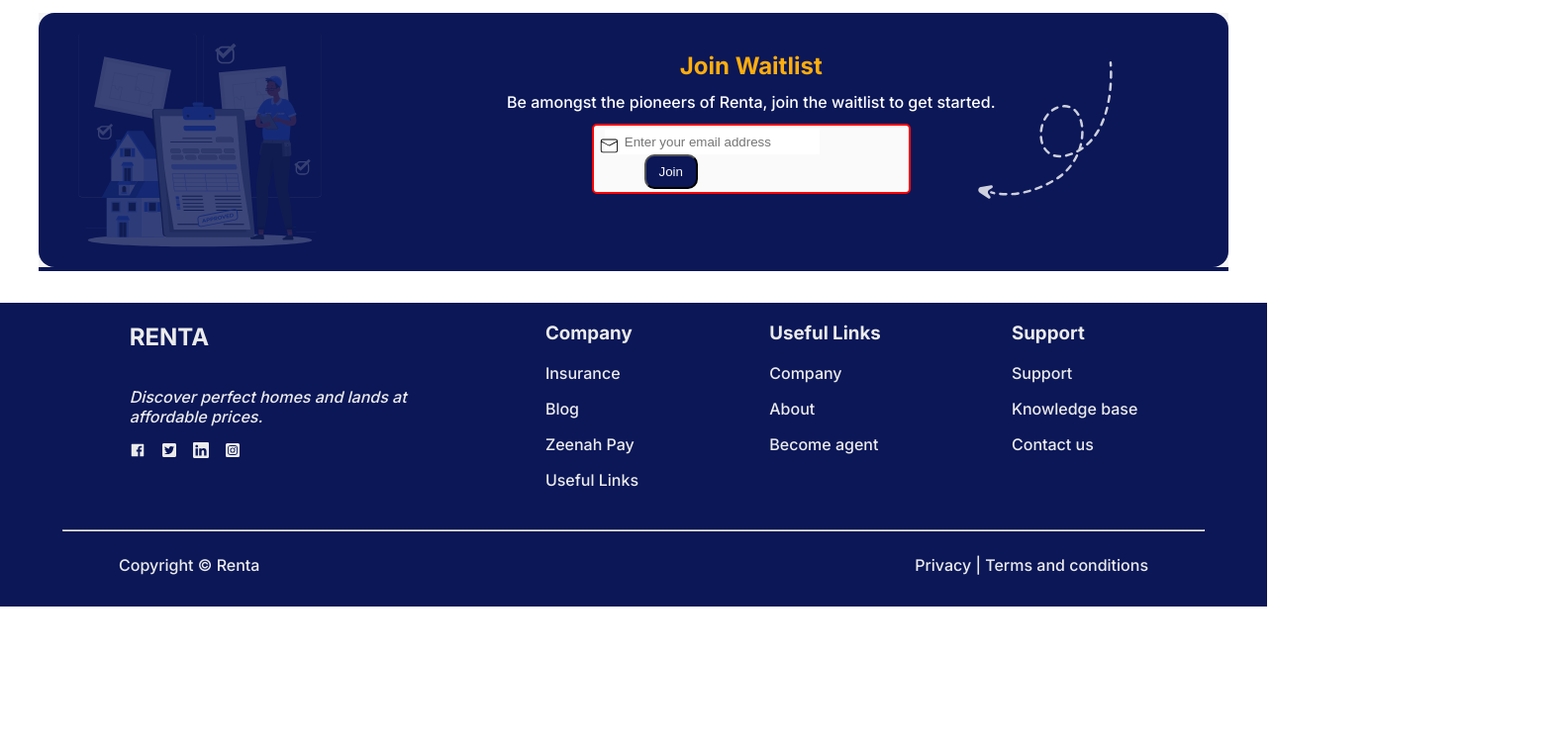
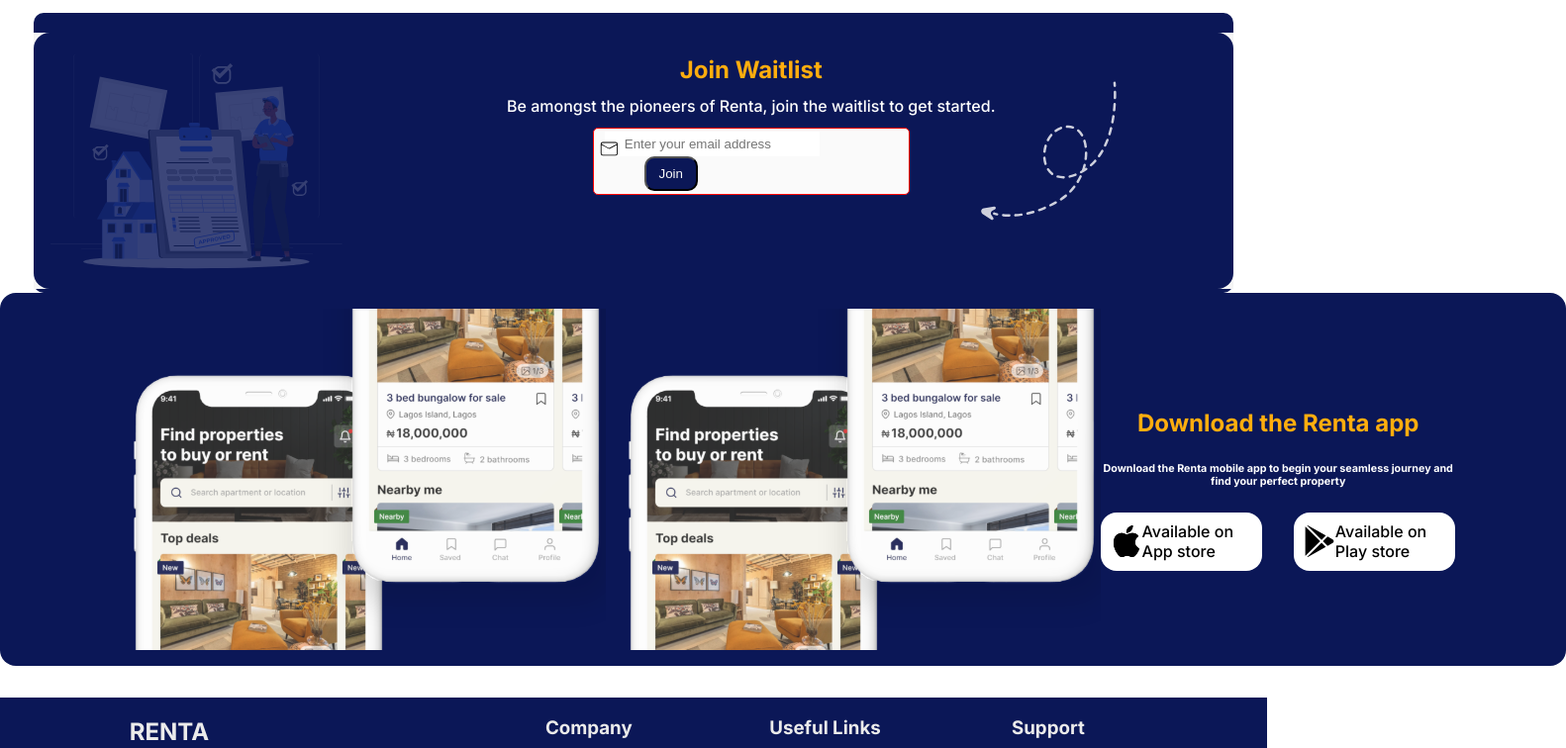
Before and after one commit to walexy026/renta, a React (Create React App) app: page / in a window 1280 px wide. Shown: the part 1960-2716 px from the top of the page at 99% size, 1582 px wide, since content can reach past the window. Before the commit the page ends 2577 px from the top, so only its background shows below. Built offline with nearby package versions, Linux system fonts and the light colour scheme.

Commit message:
mobile responsiveness 11

```diff
--- a/src/App.js
+++ b/src/App.js
@@ -18,7 +18,7 @@
       <Stats />
       <Faq />
       <Waitlist />
-      {/* <Playstore /> */}
+      <Playstore />
       <Footer />
     </div>
   );
--- a/src/components/HeroSection/HeroSection.scss
+++ b/src/components/HeroSection/HeroSection.scss
@@ -95,6 +95,14 @@
         border-radius: 10px;
         color: #fafafa;
         padding: 0.5rem;
+        @media only screen and (max-width: 768px) {
+          margin-top: 0.5rem;
+          width: 17rem;
+        }
+        @media only screen and (max-width: 500px) {
+          margin-top: 0.5rem;
+          width: 14.5rem;
+        }
       }
     }
   }
--- a/src/components/Playstore/Playstore.jsx
+++ b/src/components/Playstore/Playstore.jsx
@@ -5,11 +5,12 @@
 import playStore from "../../Assets/playStore.svg";
 const Playstore = () => {
   return (
-    <div>
+    <div className="wrapperPlaystore">
       <div className="playstore">
         <img src={playStore} alt="playStore" />
+        <img src={playStore} alt="playStore" />
         <div className="playText">
-          <h5>Download the Renta app</h5>
+          <h2>Download the Renta app</h2>
           <h6>
             Download the Renta mobile app to begin your seamless journey and
             find your perfect property
--- a/src/components/Playstore/Playstore.scss
+++ b/src/components/Playstore/Playstore.scss
@@ -1,25 +1,39 @@
+.wrapperPlaystore {
+  display: grid;
+  place-items: center;
+}
 .playstore {
-  //   margin: 2rem 18rem;
+  // margin: 2rem 18rem;
+  // margin-left: 15rem;
+  padding: 1rem 7rem;
   background: #0b1757;
   border-radius: 16px;
   display: flex;
   align-items: center;
   justify-content: space-evenly;
   //   height: 250px;
-  //   width: 250px;
+  // width: 1201px;
+  @media only screen and (max-width: 768px) {
+    flex-direction: column;
+    padding: 1rem;
+  }
   .playText {
-    h5 {
+    h2 {
       text-align: center;
-      color: #ffffff;
+      color: #ffad0e;
     }
     h6 {
-      color: #ffad0e;
+      color: #ffffff;
+      text-align: center;
     }
     .store {
       display: flex;
       justify-content: center;
       align-items: center;
       gap: 2rem;
+      @media only screen and (max-width: 768px) {
+        flex-direction: column;
+      }
       .gStore,
       .aStore {
         background: #ffffff;
--- a/src/components/Tabs/HeroTab.js
+++ b/src/components/Tabs/HeroTab.js
@@ -1,4 +1,4 @@
-import React, { useState } from "react";
+import React from "react";
 import { Tab, Tabs, TabList, TabPanel } from "react-tabs";
 import "react-tabs/style/react-tabs.scss";
 import "./HeroTab.scss";
--- a/src/components/Waitlist/Waitlist.jsx
+++ b/src/components/Waitlist/Waitlist.jsx
@@ -6,6 +6,7 @@
   return (
     <div className="wrapperWaitlist">
       <div className="waitList">
+        <b>h</b>
         <img src={waitlist} alt="waitlist" />
         <div className="centerForm">
           <h2>Join Waitlist</h2>
--- a/src/components/Waitlist/Waitlist.scss
+++ b/src/components/Waitlist/Waitlist.scss
@@ -14,6 +14,10 @@
     @media only screen and (max-width: 990px) {
       left: 20%;
     }
+    @media only screen and (max-width: 500px) {
+      margin-top: 2rem;
+      left: 4%;
+    }
     h2 {
       margin: 0;
       color: #ffad0e;
@@ -25,9 +29,26 @@
   }
   .waitList {
     background: #0b1757;
-    // @media only screen and (min-width: 768px) {
-    //   display: none;
-    // }
+    border-radius: 10px;
+    @media only screen and (max-width: 768px) {
+      height: 20rem;
+      width: 580px;
+    }
+    @media only screen and (max-width: 500px) {
+      height: 20rem;
+      width: 465px;
+    }
+    @media only screen and (max-width: 450px) {
+      height: 20rem;
+      width: 402px;
+    }
+    @media only screen and (max-width: 380px) {
+      height: 20rem;
+      width: 320px;
+    }
+    b {
+      opacity: 0;
+    }
     img {
       width: 100%;
       height: auto;
@@ -43,12 +64,16 @@
     // place-items: center;
   }
   .wrapperForm {
-    border: 2px solid red;
+    border: 1px solid red;
     border-radius: 5px;
     background-color: #fafafa;
     width: 19rem;
     padding: 0.2rem 0.2rem 0.2rem 0.7rem;
     position: relative;
+    @media only screen and (max-width: 768px) {
+      margin-top: 1rem;
+      width: 17rem;
+    }
     .mailIcon {
       position: absolute;
       left: 5px;
@@ -68,6 +93,13 @@
       color: #fafafa;
       padding: 0.5rem 0.8rem;
       margin-left: 2.5rem;
+      @media only screen and (max-width: 768px) {
+        margin-left: 0.5rem;
+      }
+      @media only screen and (max-width: 500px) {
+        margin-left: 0.1px;
+        padding: 8px 17px;
+      }
     }
   }
 }
```
Also changed, not shown: src/Assets/iphone.svg (added).
